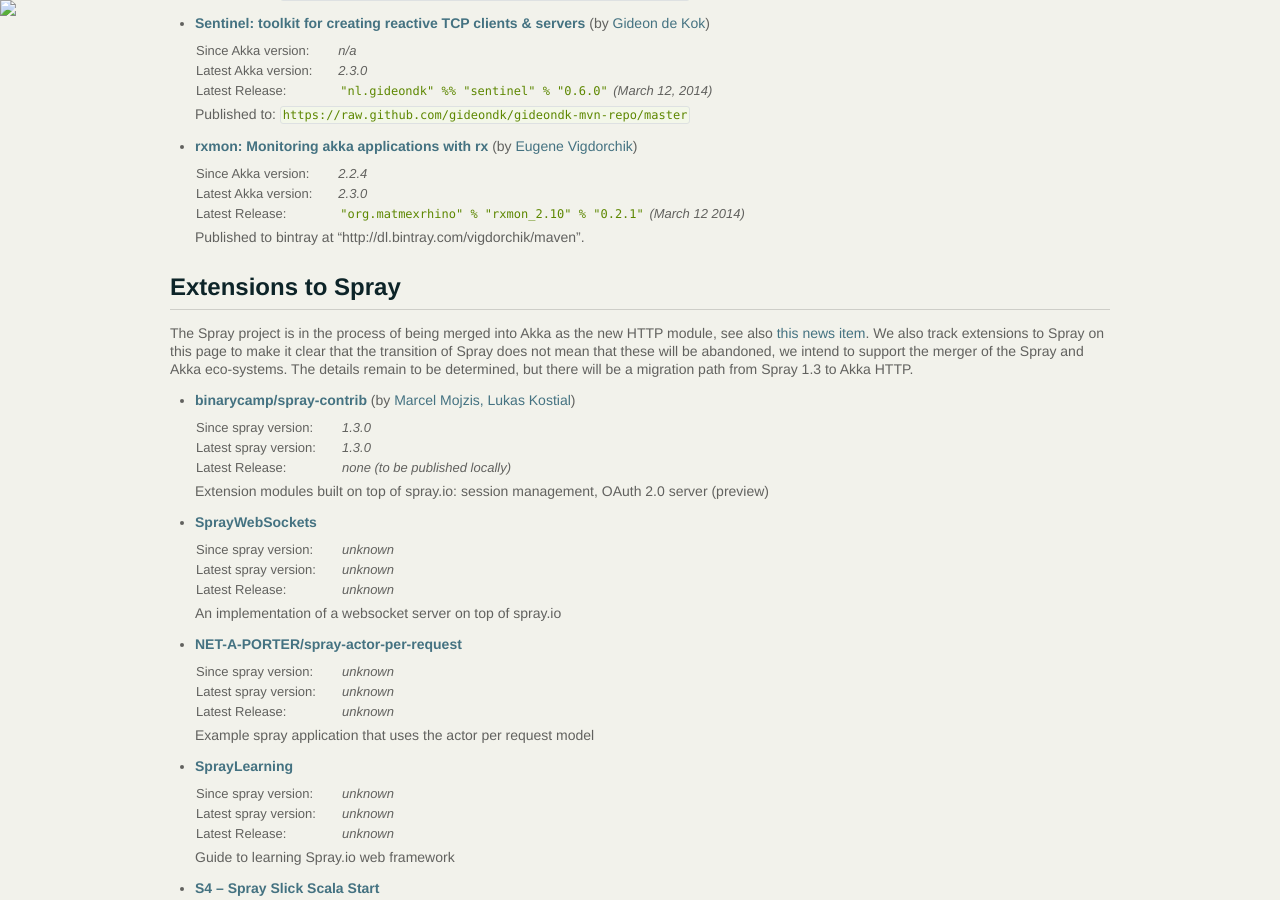
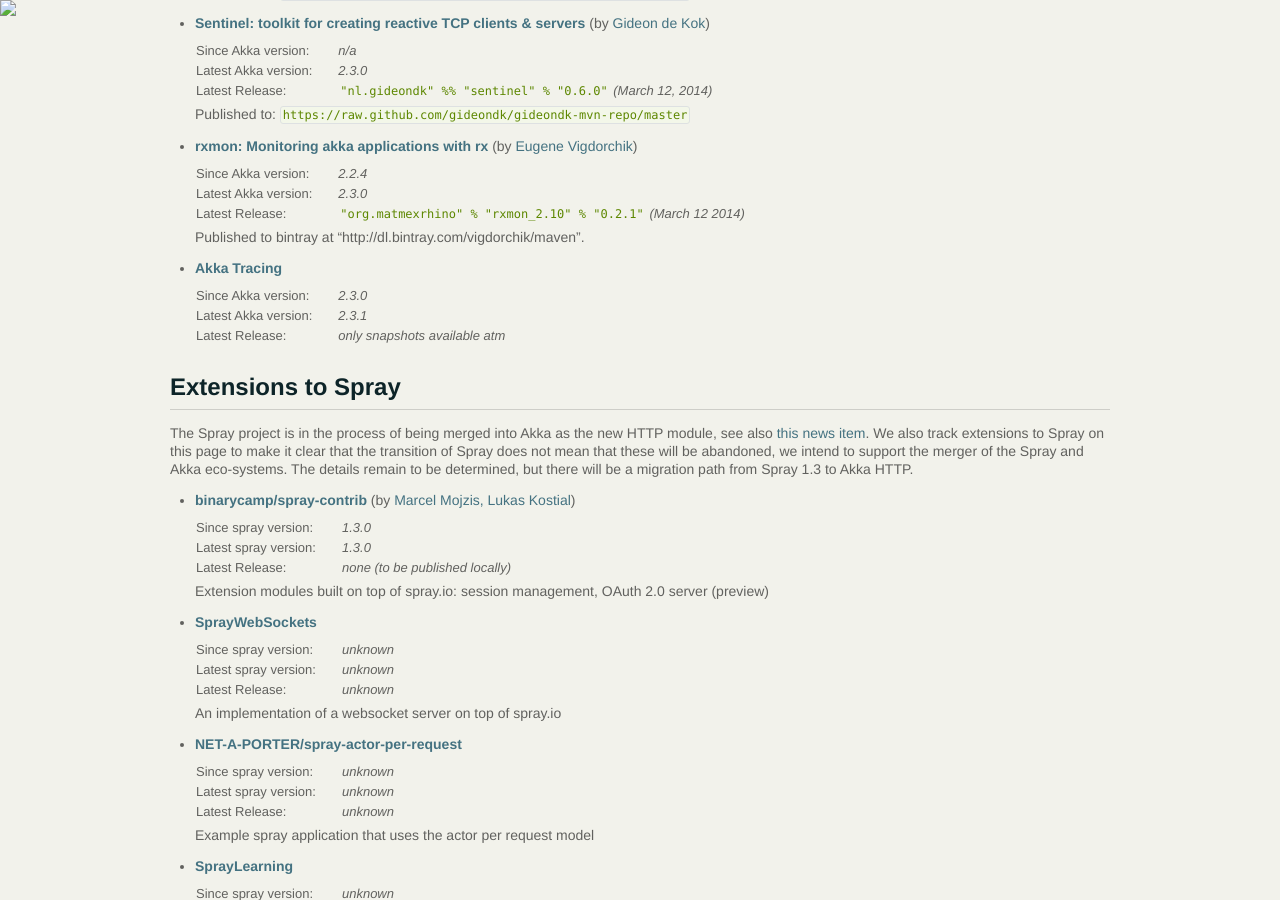
Before and after one commit to raboof/akka.github.com, a Jekyll site: the page built from community/index.md, in a window 1280 px wide and 900 px high, scrolled down 1421 px. Built offline with Jekyll 4.4.1, drawn with Linux system fonts in a browser that asks for light colours.

Commit message:
Update index.md
Include info about Akka Tracing extension.

```diff
--- a/community/index.md
+++ b/community/index.md
@@ -137,6 +137,14 @@
   </table>
 
   Published to bintray at "http://dl.bintray.com/vigdorchik/maven".
+
+* **[Akka Tracing](https://github.com/levkhomich/akka-tracing)**
+
+  <table class="stats">
+    <tr><td>Since Akka version:</td><td>2.3.0</td></tr>
+    <tr><td>Latest Akka version:</td><td>2.3.1</td></tr>
+    <tr><td>Latest Release:</td><td>only snapshots available atm</td></tr>
+  </table>
 
 ## Extensions to Spray
 
```
